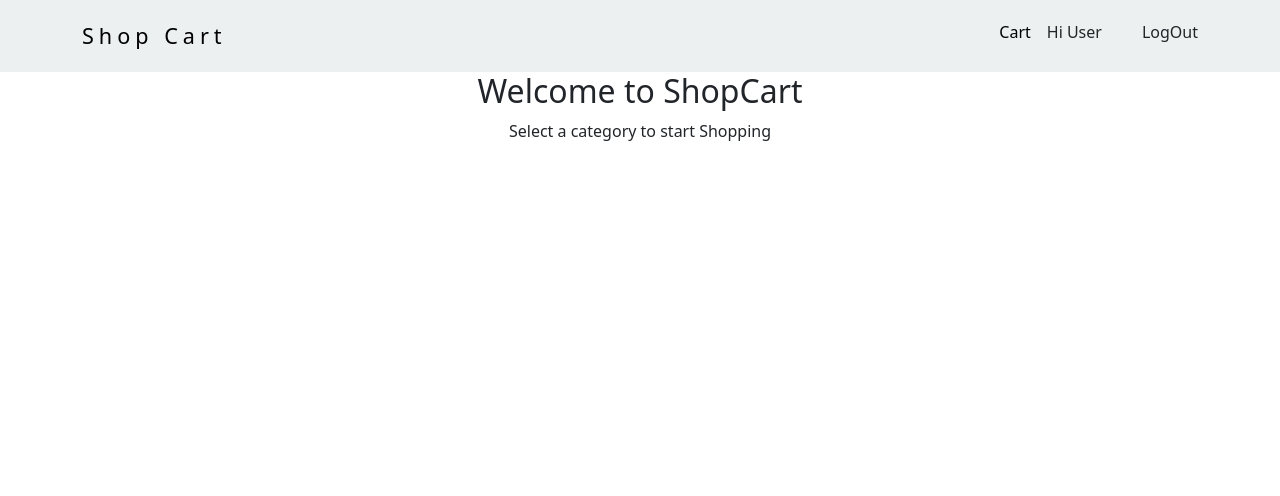
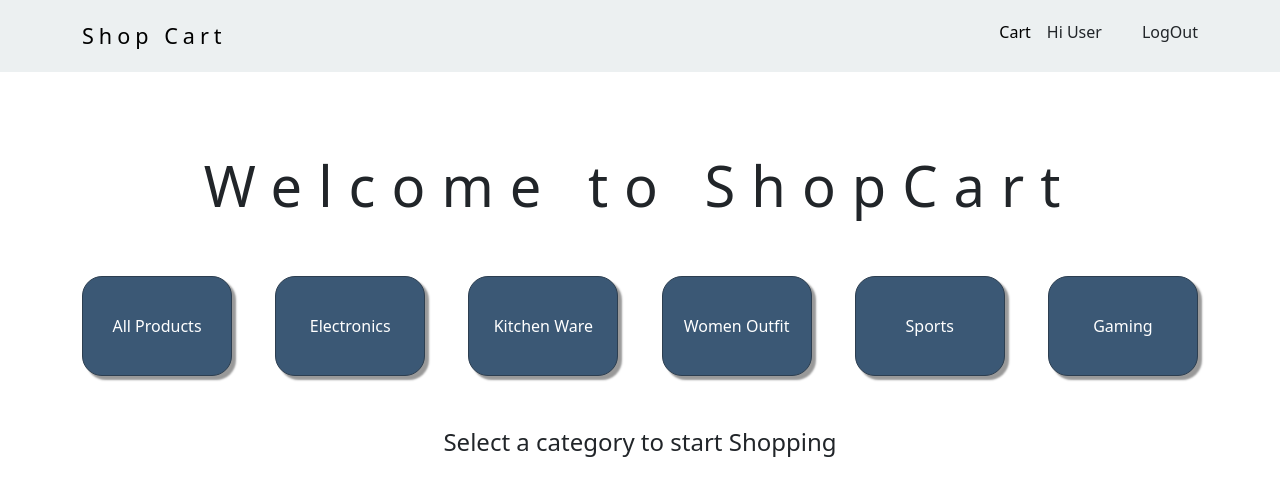
Before and after one commit to praj44/ecommerce-app, a plain HTML site: page index.html in a window 1280 px wide. Drawn offline with nearby package versions, Linux system fonts and the light colour scheme.

Commit message:
added css and html for homepage

```diff
--- a/css/common.css
+++ b/css/common.css
@@ -1,6 +1,8 @@
 
 :root{
     --blue-gray:#ecf0f1;
+    --pale-blue:#2c3e50;
+    --jean-blue:#3b5875;
 }
 
 html{
--- a/css/home.css
+++ b/css/home.css
@@ -0,0 +1,41 @@
+.home-title{
+    font-size: 3.5rem;
+    margin-top: 5rem;
+    letter-spacing: 1rem;
+}
+
+.category-title{
+    margin-top: 3rem;
+    font-size: 1.5rem;
+}
+.category-list{
+    margin-top: 3rem;
+    gap: 1rem;
+}
+
+.category-item{
+    display: flex;
+    justify-content: center;
+    align-items: center;
+    border: 1px solid var(--pale-blue);
+    box-shadow: 4px 4px 2px #999;
+    /* margin: 2rem; */
+    width: 150px;
+    background-color: var(--jean-blue);
+    padding: 20px 10px;
+    border-radius: 20px;
+    text-align: center;
+    min-height: 100px;
+    min-width: 135px;
+}
+
+.category-item a{
+    color: white;
+    text-decoration: none;
+    font-size: 1rem;
+}
+
+.category-item:hover{
+    box-shadow: 0px 0px;
+    transition: box-shadow 0.15s linear 0s;
+}
--- a/index.html
+++ b/index.html
@@ -37,8 +37,28 @@
         <div class="container">
             <div class="row">
                 <h2 class="home-title text-center">Welcome to ShopCart</h2>
-                <div class="category-list d-flex flex-row justify-content-center align-items-center" id="catergoryList">
-                    <!-- TODO -->
+                <div class="category-list d-flex flex-row justify-content-between align-items-center" id="catergoryList">
+                    <!-- TODO Add category childs-->
+
+                    <div class="category-item">
+                        <a href="">All Products</a>
+                    </div>
+                    <div class="category-item ">
+                        <a href="">Electronics</a>
+                    </div>
+                    <div class="category-item">
+
+                        <a href="">Kitchen Ware</a>
+                    </div>
+                    <div class="category-item">
+                        <a href="">Women Outfit</a>
+                    </div>
+                    <div class="category-item">
+                        <a href="">Sports</a>
+                    </div>
+                    <div class="category-item">
+                        <a href="">Gaming</a>
+                    </div>
                 </div>
                 <div class="category-title text-center">
                     Select a category to start Shopping
```
